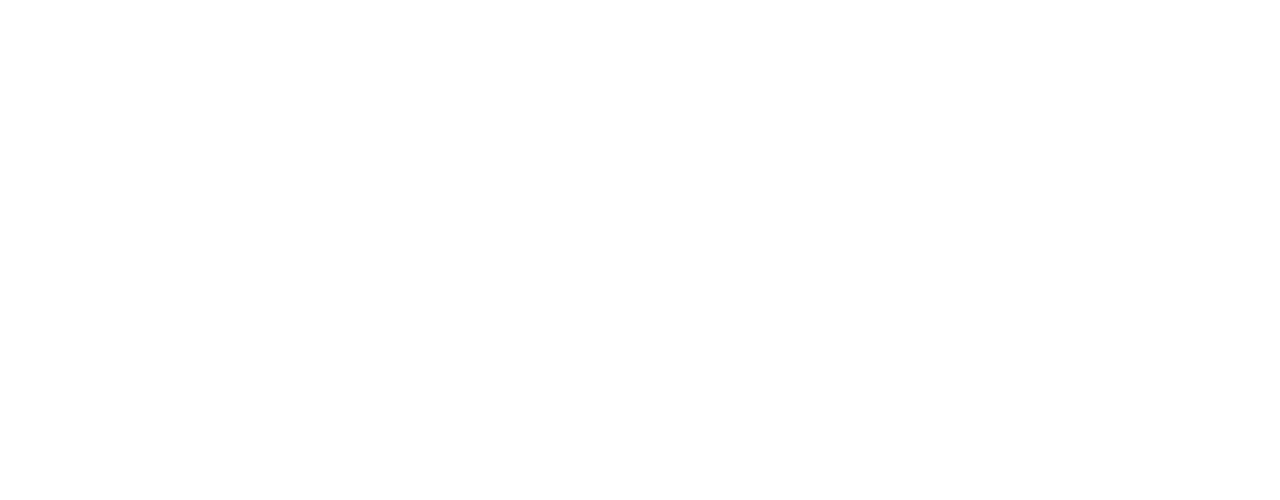
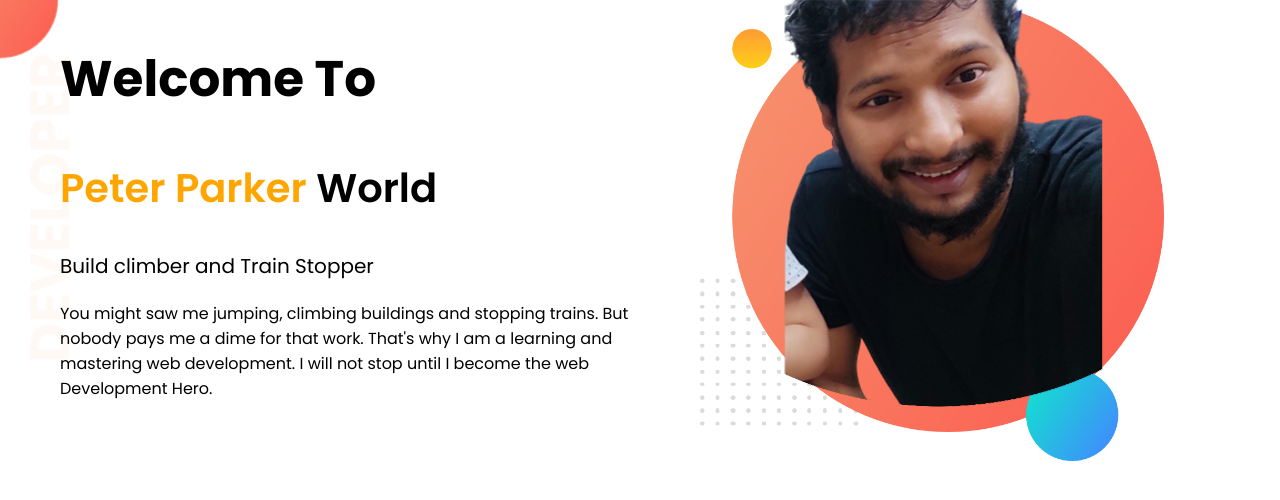
Before and after one commit to RAHAT-RH/my-portfolio-repo, a plain HTML site: page index.html in a window 1280 px wide. Drawn offline with Linux system fonts and the light colour scheme.

Commit message:
Second Section Start

```diff
--- a/css/style.css
+++ b/css/style.css
@@ -0,0 +1,37 @@
+@import url('https://fonts.googleapis.com/css2?family=Poppins:ital,wght@0,100;0,200;0,300;0,400;0,500;0,600;0,700;0,900;1,100;1,200;1,300;1,500;1,600;1,800;1,900&display=swap');
+body{
+    font-family: 'Poppins', sans-serif;
+    margin: 0;
+}
+
+h1{
+    font-size: 50px;
+    font-weight: 700;
+}
+h2{
+    font-size: 40px;
+    font-weight: 600;
+}
+h3{
+    font-size: 20px;
+    font-weight: 400;
+}
+
+.orange-color{
+    color: orange;
+}
+
+.top-banner{
+    display: flex;
+    background: url(../images/top-banner.png);
+    background-repeat: no-repeat;
+}
+
+.helf-width{
+    width: 50%;
+    padding-left: 60px;
+}
+
+.helf-width img{
+    width: 80%;
+}
--- a/index.html
+++ b/index.html
@@ -8,6 +8,16 @@
     <link rel="stylesheet" href="css/style.css">
 </head>
 <body>
-
+    <section class="top-banner">
+        <div class="helf-width">
+            <h1>Welcome To</h1>
+            <h2><span class="orange-color">Peter Parker</span> World</h2>
+            <h3>Build climber and Train Stopper</h3>
+            <p>You might saw me jumping, climbing buildings and stopping trains. But nobody pays me a dime for that work. That's why I am a learning and mastering web development. I will not stop until I become the web Development Hero.</p>
+        </div>
+        <div class="helf-width">
+            <img src="images/rahat.png" alt="">
+        </div>
+    </section>
 </body>
 </html>
```
Also changed, not shown: images/dream-bg.png (added), images/exp-bg.png (added), images/my-bg.png (added), images/my-bg2.png (added), images/rahat.png (added), images/top-banner.png (added).
